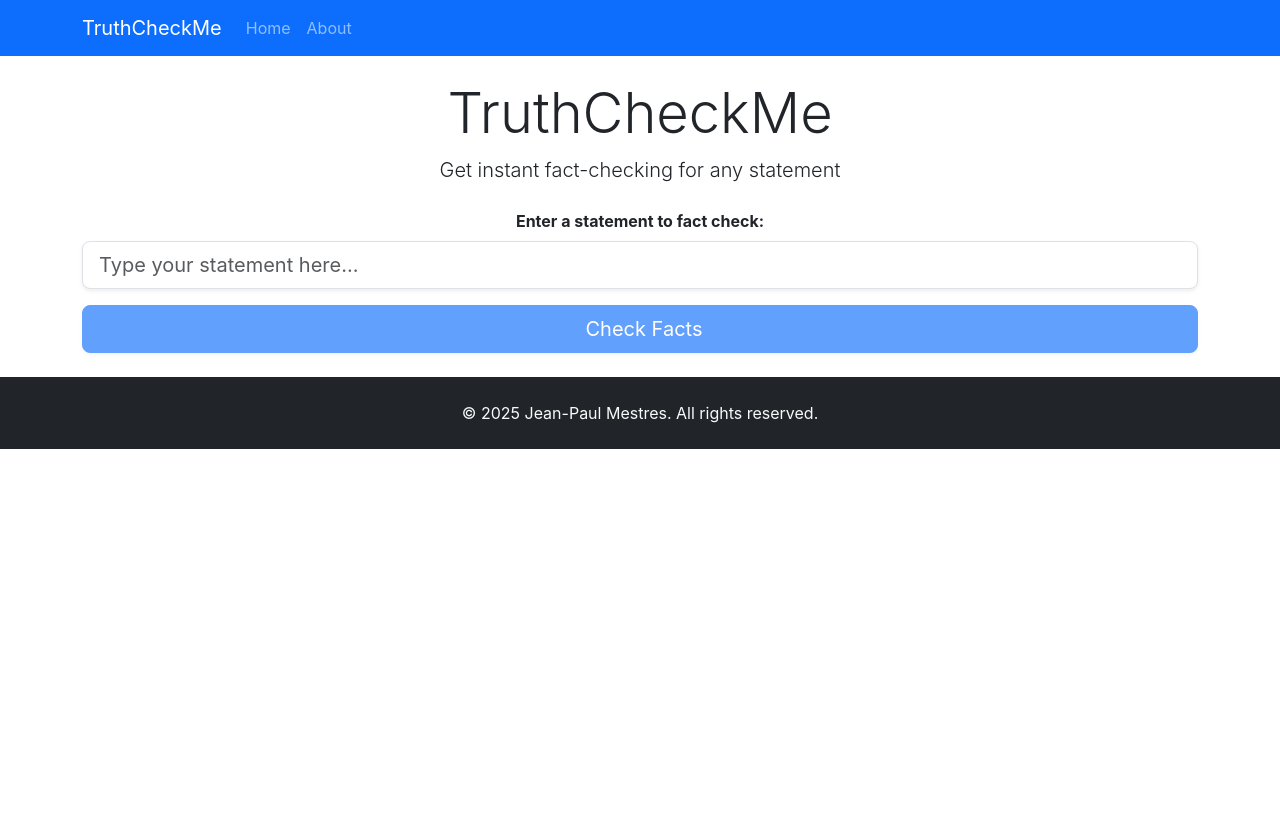
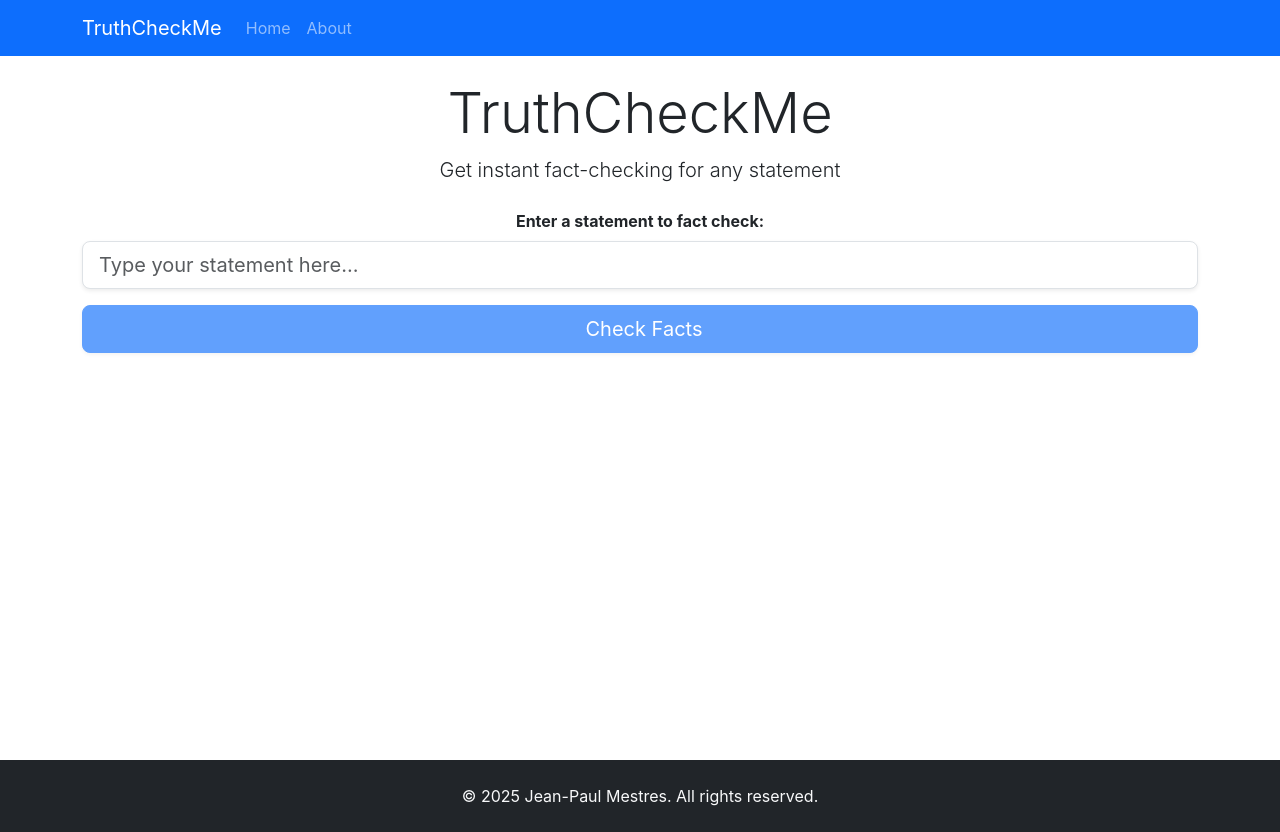
Before and after one commit to jpmestres/factcheckme, a React (Create React App) app: page / in a window 1280 px wide. Before the commit the page ends 800 px from the top, so only its background shows below. Built offline with nearby package versions, Linux system fonts and the light colour scheme.

Commit message:
page height css changes

```diff
--- a/src/index.css
+++ b/src/index.css
@@ -5,9 +5,14 @@ body {
     sans-serif;
   -webkit-font-smoothing: antialiased;
   -moz-osx-font-smoothing: grayscale;
+  min-height: 100vh;
 }
 
 code {
   font-family: source-code-pro, Menlo, Monaco, Consolas, 'Courier New',
     monospace;
 }
+
+#root, .App, .App > .container {
+  min-height: 85vh;
+}
```
